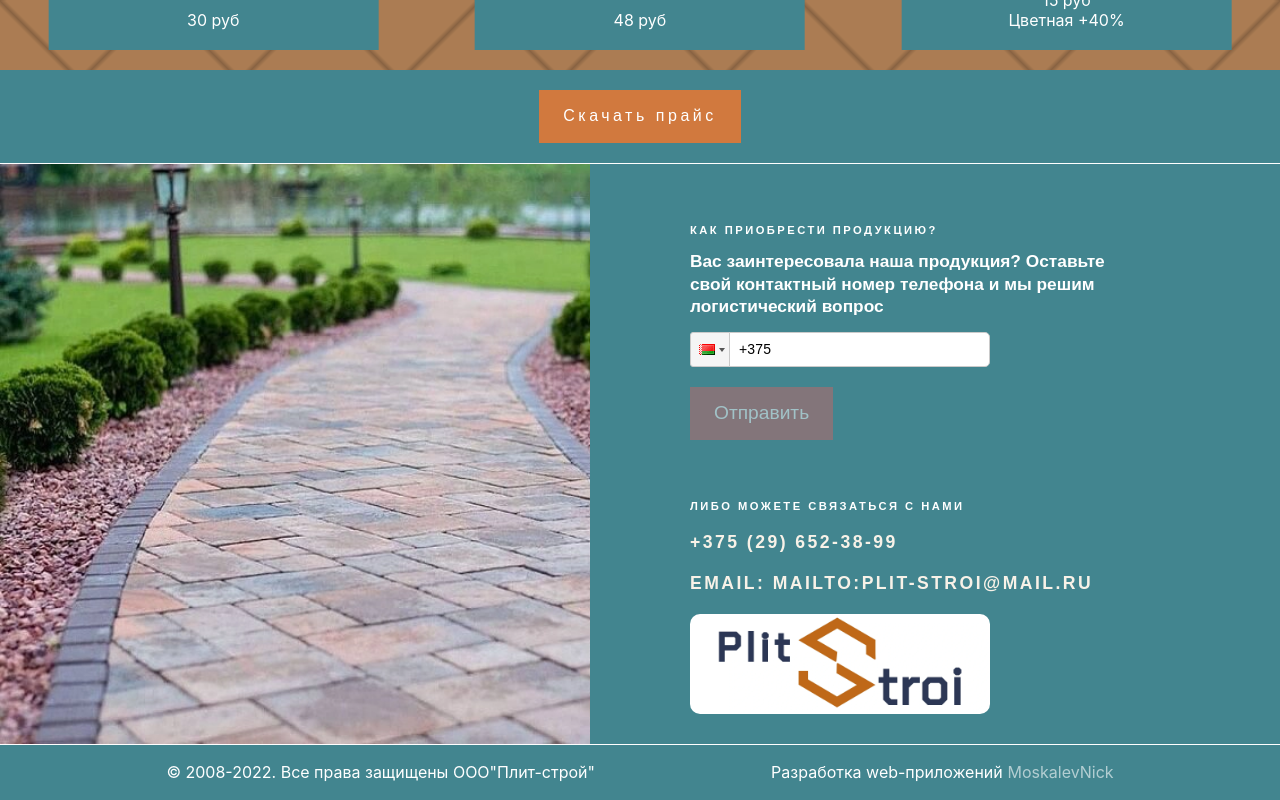
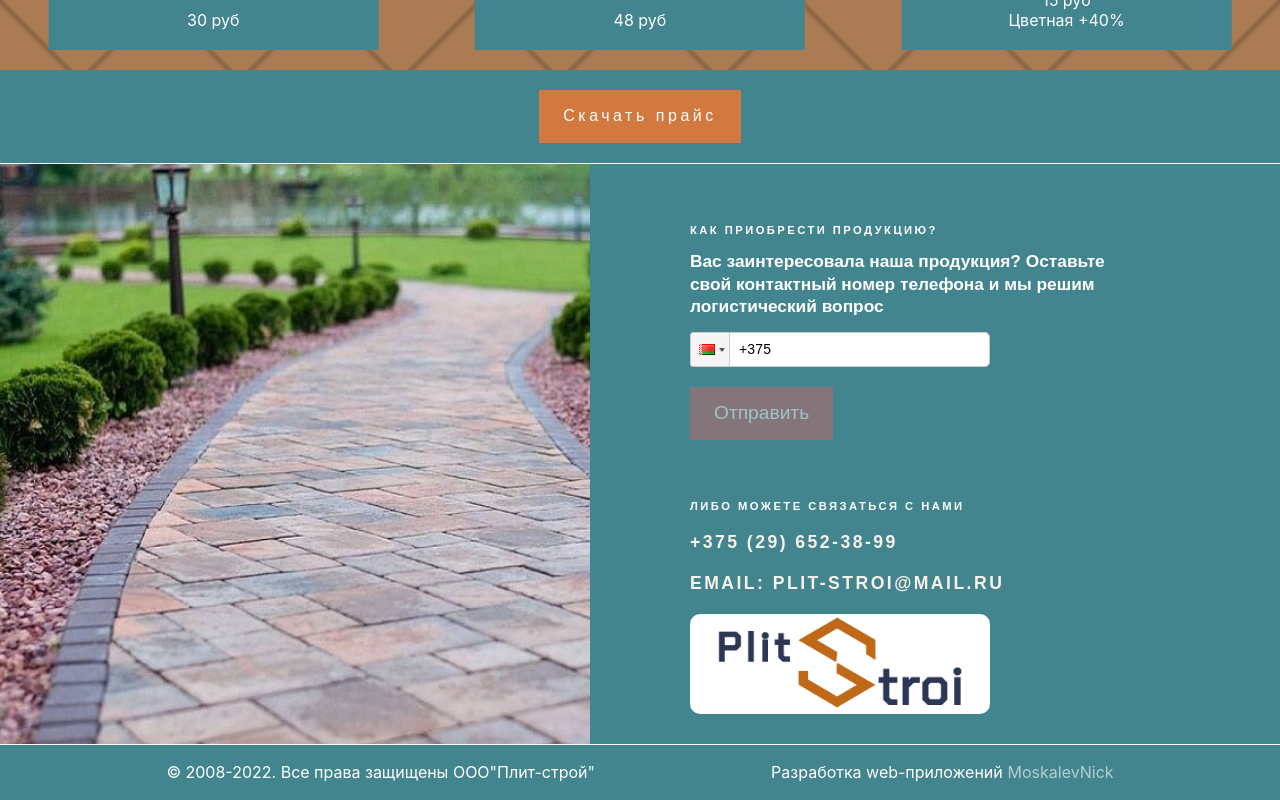
Before and after one commit to moskalevNick/plitStroy, a Next.js app: page / in a window 1280 px wide. Shown: the part 706-1506 px from the top of the page. Built offline with nearby package versions, Linux system fonts and the light colour scheme.

Commit message:
small fix

```diff
--- a/components/ReusableComponents/FeedBackForm/FeedBackForm.tsx
+++ b/components/ReusableComponents/FeedBackForm/FeedBackForm.tsx
@@ -68,7 +68,7 @@ const FeedbackForm: React.FC = () => {
           +375 (29) 652-38-99
         </StyledPhone>
         <StyledPhone href='mailto:plit-stroi@mail.ru'>
-          Email: mailto:plit-stroi@mail.ru
+          Email: plit-stroi@mail.ru
         </StyledPhone>
         <StyledLogo />
       </StyledSubtitleFeedback>
```
